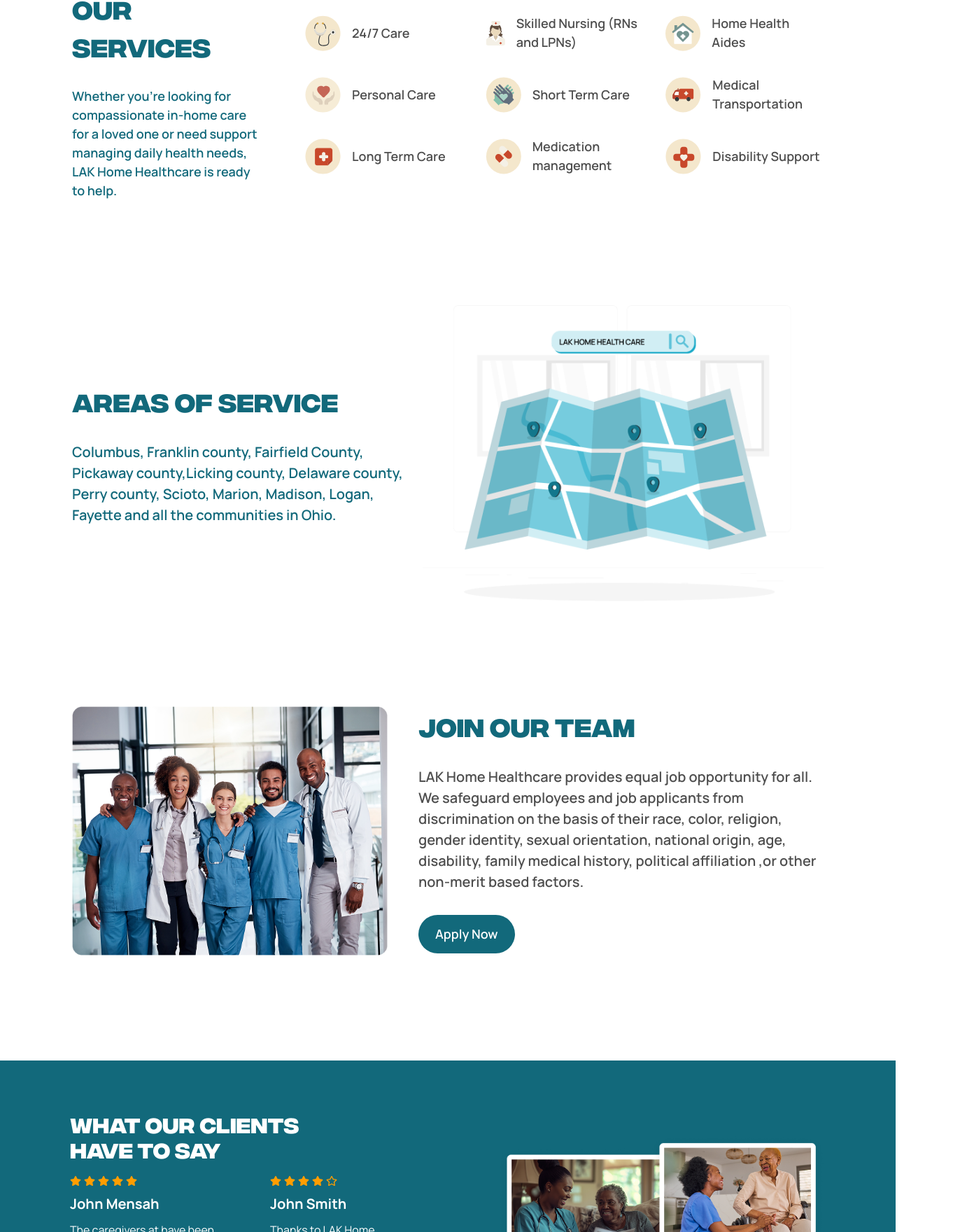
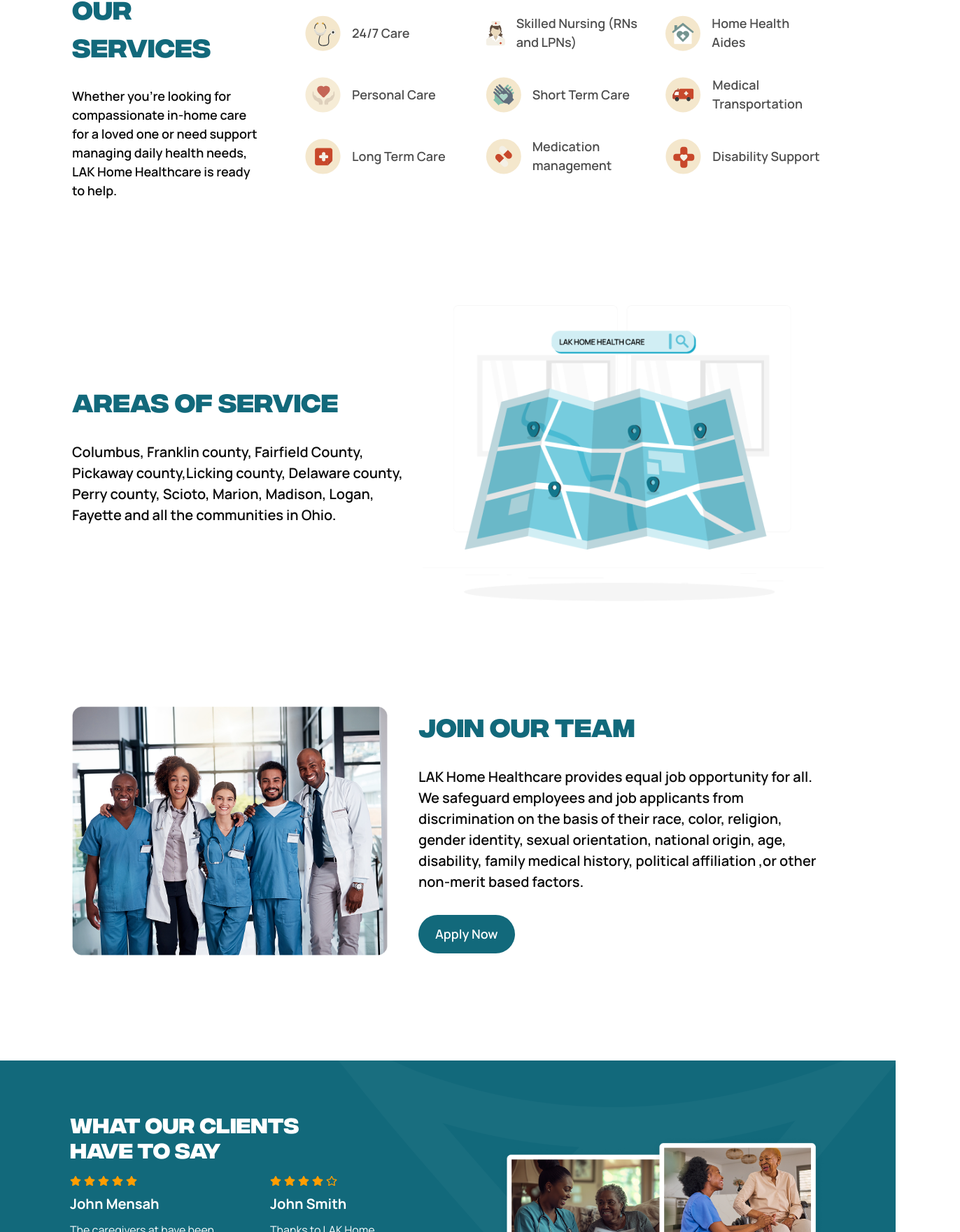
Before and after one commit to gideoness1/lakhomehealthcare, a React (Vite) app: page /home in a window 1280 px wide. Shown: the part 2219-3979 px from the top of the page at 70% size, 1372 px wide, since content can reach past the window. Built offline with nearby package versions, Linux system fonts and the light colour scheme.

Commit message:
add shadow to background

```diff
--- a/src/Component/ContactUs.tsx
+++ b/src/Component/ContactUs.tsx
@@ -41,7 +41,7 @@
           <h1 className="text-[26px] lg:text-[36px] font-integral capitalize">
             CONTACT US
           </h1>
-          <p>
+          <p className="text-[#0A0A0A]">
             At LAK Home Healthcare, we’re here to support you and your loved
             ones with compassionate, professional care right in the comfort of
             your home.
--- a/src/Component/Footer.tsx
+++ b/src/Component/Footer.tsx
@@ -1,10 +1,15 @@
 import { FaFacebookF, FaInstagram, FaTwitter } from "react-icons/fa";
 import logo from "../assets/footerlogo.png";
+import shadowimage from "../assets/shadowup.svg";
 
 const Footer = () => {
   const currentyear = new Date().getFullYear();
   return (
-    <footer className="bg-[#05242A] text-white py-12 px-6 lg:py-[76.5px] lg:px-[108px]">
+    <footer className="relative overflow-hidden bg-[#05242A] text-white py-12 px-6 lg:py-[76.5px] lg:px-[108px]">
+      {/* absolute image */}
+      <div className="absolute top-[750px] right-0  md:top-[10px] md:right-[-50px]">
+        <img src={shadowimage} alt="logo" />
+      </div>
       <div className="max-w-7xl mx-auto grid grid-cols-1 lg:grid-cols-2 gap-8">
         {/* Feedback Form */}
         <div className=" lg:w-[392px] bg-[#0A3D48] rounded-2xl p-6 md-py-8 md-px-6 space-y-5">
--- a/src/Component/JoinTeam.tsx
+++ b/src/Component/JoinTeam.tsx
@@ -16,7 +16,7 @@
             <h1 className="text-[26px] lg:text-[36px] font-integral capitalize">
               join our team
             </h1>
-            <p className="text-[#4F4F4F]">
+            <p className="text-[#0A0A0A]">
               LAK Home Healthcare provides equal job opportunity for all. We
               safeguard employees and job applicants from discrimination on the
               basis of their race, color, religion, gender identity, sexual
--- a/src/Component/ServiceSection.tsx
+++ b/src/Component/ServiceSection.tsx
@@ -44,14 +44,14 @@
   return (
     <section
       id="services"
-      className="mx-6 lg:mx-0 lg:px-[103px] mb-[110px] lg:mb-[150px]"
+      className="relative mx-6 lg:mx-0 lg:px-[103px] mb-[110px] lg:mb-[150px]"
     >
       <div className=" flex flex-col lg:flex-row items-center gap-x-[58px] mb-[110px] lg:mb-[150px]">
         <div className="lg:w-[366px] text-[#12697B] text-[14px] lg:text-[18px] manrope-semibold space-y-2 lg:space-y-8 mb-6 lg:mb-0">
           <h1 className="text-[24px] lg:text-[36px] font-integral capitalize">
             Our services
           </h1>
-          <p>
+          <p className="text-[#0A0A0A]">
             Whether you’re looking for compassionate in-home care for a loved
             one or need support managing daily health needs, LAK Home Healthcare
             is ready to help.
@@ -64,7 +64,7 @@
           <h1 className="text-[26px] lg:text-[36px] font-integral capitalize">
             Areas of service
           </h1>
-          <p>
+          <p className="text-[#0A0A0A]">
             Columbus, Franklin county, Fairfield County, Pickaway county,Licking
             county, Delaware county, Perry county, Scioto, Marion, Madison,
             Logan, Fayette and all the communities in Ohio.
--- a/src/Component/TestmonialSection.tsx
+++ b/src/Component/TestmonialSection.tsx
@@ -1,5 +1,7 @@
 import { TestimonialCard } from "./TestimonialCard";
 import groupedImage from "../assets/Images.png";
+import shadowup from "../assets/shadowup.svg";
+import shadowdown from "../assets/shadowdown.svg";
 
 export const TestimonialSection = () => {
   const testimonials = [
@@ -34,6 +36,12 @@
       id="blog"
       className="relative flex flex-col-reverse lg:flex-row bg-[#12697B] text-white py-12 px-6 lg:px-[100px] lg:py-[71.5px] mb-[60px] lg:mb-[150px]"
     >
+      <div className="absolute top-[200px] left-[-50px] hidden md:block">
+        <img src={shadowup} alt="logo" />
+      </div>
+      <div className="absolute bottom-[70px] right-[-50px] hidden md:block">
+        <img src={shadowdown} alt="logo" />
+      </div>
       <div>
         <h2 className=" text-[24px] lg:text-3xl font-integral mb-5 lg:w-[330px] capitalize  ">
           WHAT OUR CLIENTS HAVE TO SAY
--- a/src/Component/Values.tsx
+++ b/src/Component/Values.tsx
@@ -1,8 +1,13 @@
 import archeryLogo from "../assets/arch.png";
 import archery from "../assets/archerymobile.svg";
+import shadowup from "../assets/shadowup.svg";
+
 const Values = () => {
   return (
-    <div className="lg:h-[363px] bg-[#D0F7FF] flex flex-col md:flex-row md:gap-x-[112.8px] mb-[60px] md:mb-[150px] pb-[90px] md:pb-0 px-6 md:p-0">
+    <div className="relative overflow-hidden lg:h-[363px] bg-[#D0F7FF] flex flex-col md:flex-row md:gap-x-[112.8px] mb-[60px] md:mb-[150px] pb-[90px] md:pb-0 px-6 md:p-0">
+      <div className="absolute top-[-180px] right-[-200px]">
+        <img src={shadowup} alt="logo" />
+      </div>
       <img src={archeryLogo} alt="" className="mb-10 md:mb-0 hidden md:block" />
       <img src={archery} alt="" className="mb-10 md:mb-0 md:hidden" />
       <div className="w-full h-full flex items-center ">
```
Also changed, not shown: src/assets/shadowdown.svg (added), src/assets/shadowup.svg (added).
